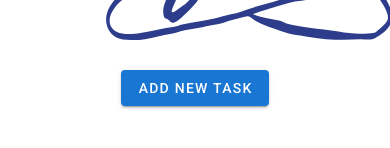
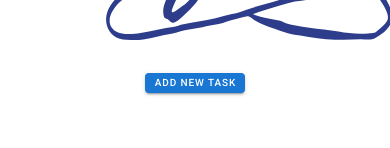
Before and after one commit to Fblind/todo-jam-nuxt, a Nuxt app: page / in a window 390 px wide. Shown: the part 636-784 px from the top of the page. Built offline with nearby package versions, Linux system fonts and the light colour scheme.

Commit message:
responsive buttons in empty state

```diff
--- a/components/emptyTasks.vue
+++ b/components/emptyTasks.vue
@@ -4,10 +4,10 @@
     <img src="~/assets/MeditatingDoodle.svg" class="empty-img-hero">
     <v-row class="text-center">
       <v-col>
-        <v-btn color="primary" @click="addTask({ title: '', completed: false, id: uuid() });">Add new task</v-btn>
+        <v-btn v-bind="size" color="primary" @click="addTask({ title: '', completed: false, id: uuid() });">Add new task</v-btn>
         <template v-if="groups.length !== 0">
-          <span>&nbsp&nbsp or &nbsp&nbsp</span>
-          <v-btn color="primary" @click="$router.push('groups')">Add new group</v-btn>
+          <span> or </span>
+          <v-btn v-bind="size" color="primary" @click="$router.push('groups')">Add new group</v-btn>
         </template>
       </v-col>
     </v-row>
@@ -24,7 +24,13 @@ export default {
       uuid
     }
   },
-  computed: {...mapState(["groups"])},
+  computed: {
+    ...mapState(["groups"]),
+    size() {
+      const size = { xs: 'x-small', sm: 'small', lg: 'large', xl: 'x-large' }[this.$vuetify.breakpoint.name];
+      return size ? { [size]: true } : {};
+    }
+  },
   methods: {
     ...mapMutations(["addTask"]),
   }
```
